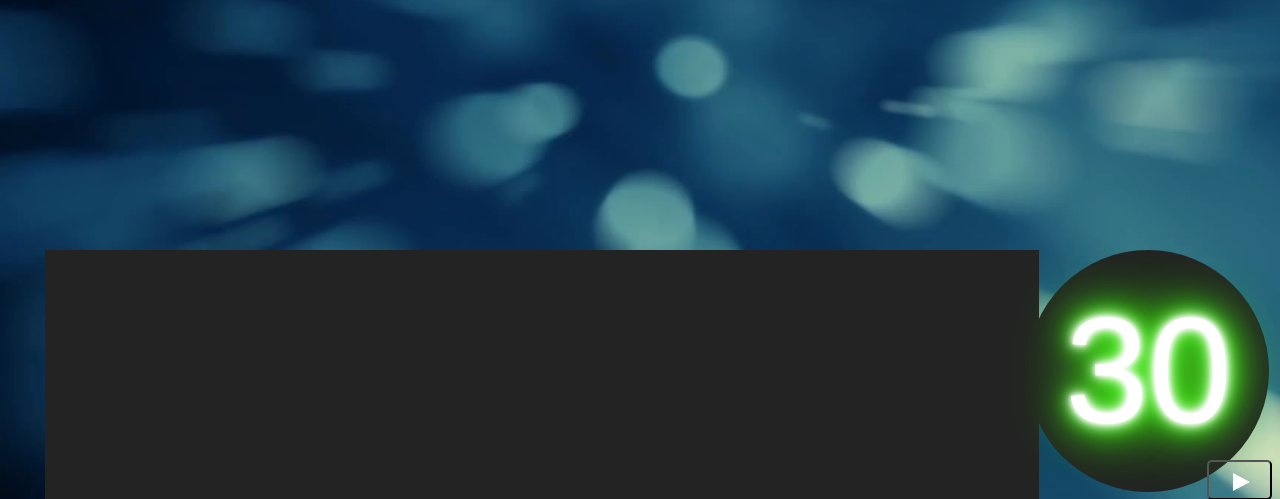
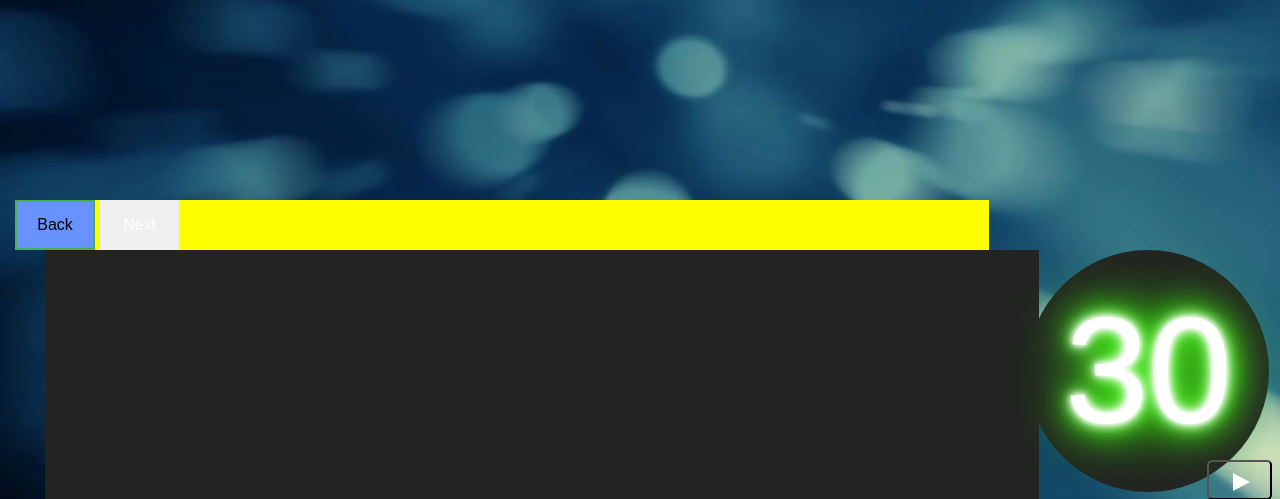
Before and after one commit to hoangdd87/crosswordAOF, a PHP site: page /crosswordaof/question.php in a window 1280 px wide. Shown: the part 283-782 px from the top of the page. Run offline with PHP 8.4, Linux system fonts and the light colour scheme; data comes from the database, SQL or seed files in the repository.

Commit message:
CSSdoneReally

```diff
--- a/mycss.css
+++ b/mycss.css
@@ -253,12 +253,51 @@ body {
 }
 
 /*Group button in question_answer.php include xem cau hoi*/
-.button_group {
-    width: 100%;
+.button_group_row {
+    position: absolute;
+    display: block;
+    bottom: 250px;
+    width: calc(100% - 280px);
     height: 50px;
-    position: relative;
-    bottom: 250px;
-    left:0px;
     color: greenyellow;
     background-color: yellow;
 }
+
+/*Button normal like see answer, back*/
+.buttonNormal {
+    position: relative;
+    width: 80px;
+    height: 100%;
+    border: none;
+    color: white;
+    text-align: center;
+
+    text-decoration: none;
+    display: inline-block;
+    font-size: 16px;
+    -webkit-transition-duration: 0.4s; /* Safari */
+    transition-duration: 0.4s;
+    cursor: pointer;
+}
+
+.buttonNormal.buttonBack {
+    background-color: #6792ff;
+    color: black;
+    border: 2px solid #4CAF50;
+}
+
+.buttonBack:hover {
+    background-color: #0105af;
+    color: white;
+}
+
+.button3 {
+    background-color: white;
+    color: black;
+    border: 2px solid #f44336;
+}
+
+.button3:hover {
+    background-color: #f44336;
+    color: white;
+}
--- a/mystyle.css
+++ b/mystyle.css
@@ -72,14 +72,14 @@ h1 {
     cursor: pointer;
 }
 
-.button1 {
+.buttonBack {
     background-color: white;
     color: black;
     border: 2px solid #4CAF50;
     display:block;
 }
 
-.button1:hover {
+.buttonBack:hover {
     background-color: #4CAF50;
     color: white;
     display: block;
--- a/question.php
+++ b/question.php
@@ -1,13 +1,3 @@
-<!DOCTYPE html>
-<html lang="en">
-<head>
-    <script src="jquery-3.1.1.min.js"></script>
-    <meta charset="UTF-8">
-    <link rel="stylesheet" type="text/css" href="mycss.css">
-    <title>Question & Answer</title>
-</head>
-
-
 <?php
 
 //Prepare to show all quuestions
@@ -22,6 +12,19 @@ $answer_array = $question->getEveryLetterAnswer();
 $backGroundColor = Colors::getBackgroundTextAnswerColor($question->status);
 $textColor = Colors::getTextAnswerColor($question->status);
 ?>
+<!DOCTYPE html>
+
+
+<html lang="en">
+<head>
+    <script src="jquery-3.1.1.min.js"></script>
+    <meta charset="UTF-8">
+    <link rel="stylesheet" type="text/css" href="mycss.css">
+    <title>Question <?=$question_id?></title>
+</head>
+
+
+
 
 
 <body>
@@ -38,7 +41,13 @@ $textColor = Colors::getTextAnswerColor($question->status);
         </a>
     </div>
 
-    <div class="button_group">
+    <div class="button_group_row">
+        <button class="buttonNormal buttonBack">
+            Back
+        </button>
+        <button class="buttonNormal buttonNext">
+            Next
+        </button>
 
     </div>
     <div class="question_area">
```
